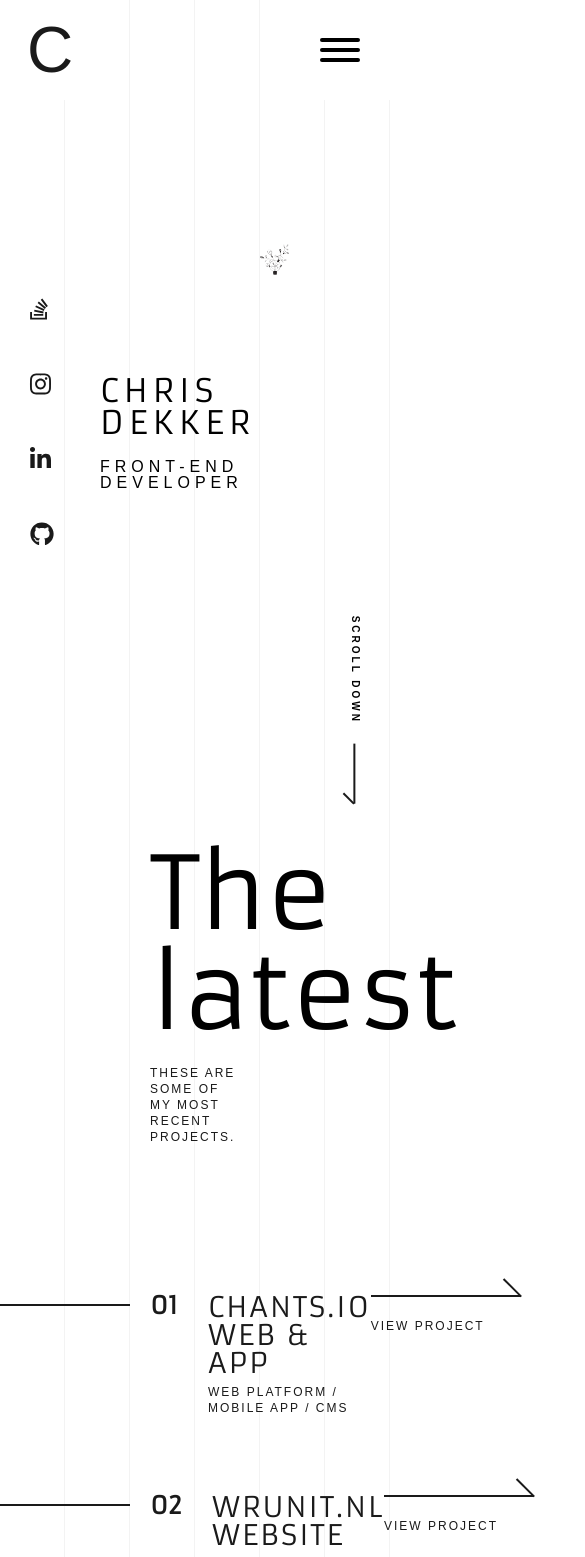
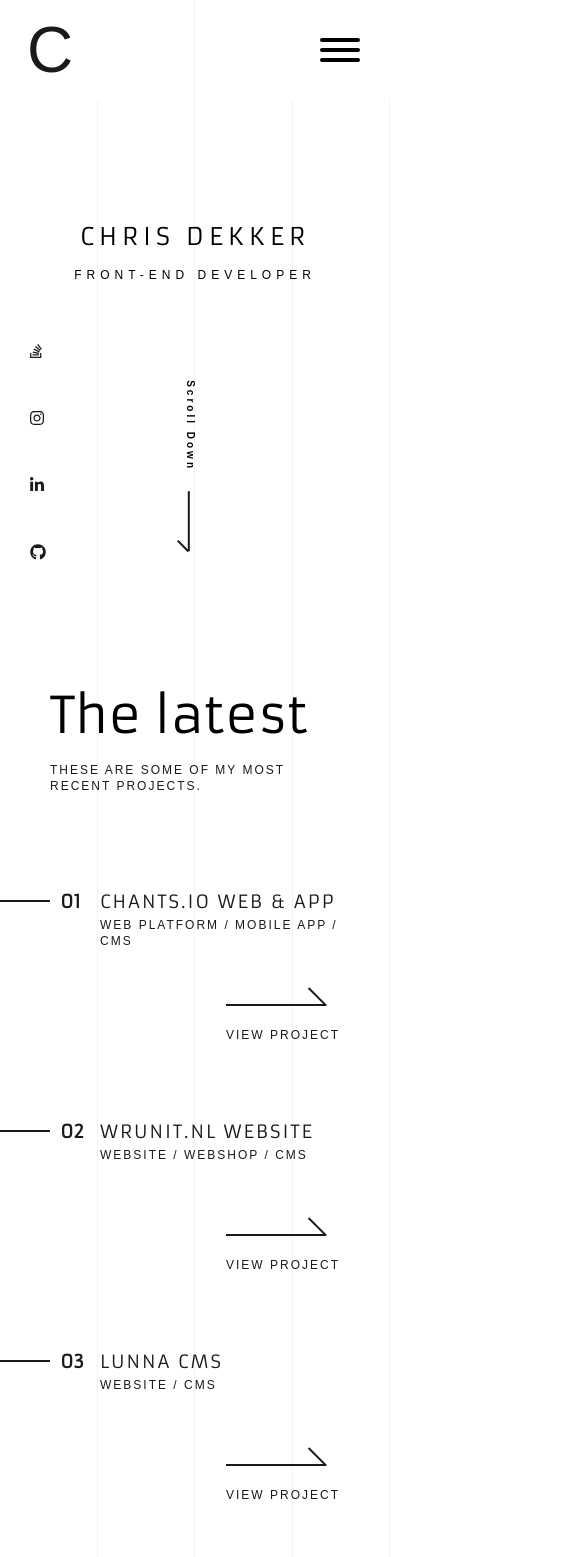
Before and after one commit to chrisd1997/portfolio, a React (Create React App) app: page / in a window 390 px wide. Shown: the top 1557 px of the page, 585 px wide, since content can reach past the window. Built offline with nearby package versions, Linux system fonts and the light colour scheme; what @fortawesome/pro-light-svg-icons would draw is missing.

Commit message:
-- Responsive design implemented

```diff
--- a/src/About/About.tsx
+++ b/src/About/About.tsx
@@ -18,7 +18,7 @@
             </header>
 
             <section className="text">
-                <p>Hello, my name is Chris Dekker. I'm a 23 year old front-end & app developer currently living in The Netherlands. Programming has been a great part of my life for some time now, I started my first website when I was 14 years old. With my 5+ years of work experience being a web developer and DevOps engineer I'm currently available for the next challenge. I'm currently aiming for job in the London (UK) area as I've always dreamt of living and working there, I just love the city and the people. Feel free to contact me to say hi or if you have any questions.</p>
+                <p>Hello, my name is Chris Dekker. I'm a 23 year old front-end & app developer currently living in The Netherlands. Programming has been a great part of my life for some time now, I started my first website when I was 14 years old. With my 5+ years of work experience being a web developer and DevOps engineer I'm currently available for the next challenge. I'm currently aiming for a job in the London (UK) area as I've always dreamt of living and working there, I just love the city and the people. Feel free to contact me to say hi or if you have any questions.</p>
 
                 <div className="actions">
                     <Button style="default" text="Download my resume" link="/files/Chris_Dekker_-_Front-end_Developer.pdf" internal={false} />
--- a/src/Project/WRUnit.tsx
+++ b/src/Project/WRUnit.tsx
@@ -14,7 +14,7 @@
             <header>
                 <h1>WRUnit.nl Website</h1>
                 <span className="tags">Website / Webshop / CMS</span>
-                <p>WR Unit is specialized in building materials and started growing in 2008 to be the successful company it is today. They recently moved their company to a larger area and with this move also requested a new website.</p>
+                <p>WR Unit specializes in building materials and started growing in 2008 to be the successful company it is today. They recently moved their company to a larger area and with this move also requested a new website.</p>
                 <p>The website is created using the Laravel (PHP) framework and the use of SCSS/SASS, HTML5 and jQuery. The Lunna CMS has been implemented for easy content management.</p>
 
                 <ul>
--- a/src/scss/components/_footer.scss
+++ b/src/scss/components/_footer.scss
@@ -14,6 +14,14 @@
     letter-spacing: 4px;
     font-weight: 300;
     margin-bottom: 40px;
+
+    @media(max-width: 600px) {
+      font-size: 60px;
+    }
+
+    @media(max-width: 380px) {
+      font-size: 50px;
+    }
   }
 
   span {
@@ -23,6 +31,10 @@
     color: $white;
     display: block;
     margin-bottom: 50px;
+
+    @media(max-width: 380px) {
+      font-size: 14px;
+    }
   }
 
   .copy {
--- a/src/scss/components/_lines.scss
+++ b/src/scss/components/_lines.scss
@@ -13,5 +13,23 @@
     height: 100%;
     border-right: 1px solid $light;
     width: 100%;
+
+    @media(max-width: 700px) {
+      &:nth-child(5) {
+        display: none;
+      }
+    }
+
+    @media(max-width: 530px) {
+      &:nth-child(4) {
+        display: none;
+      }
+    }
+
+    @media(max-width: 320px) {
+      &:nth-child(3) {
+        display: none;
+      }
+    }
   }
 }
--- a/src/scss/components/_menu.scss
+++ b/src/scss/components/_menu.scss
@@ -10,6 +10,10 @@
   opacity: 1;
   z-index: 200;
   pointer-events: none;
+
+  @media(max-width: 470px) {
+    flex-direction: column-reverse;
+  }
 
   &.open {
     pointer-events: all;
@@ -72,6 +76,12 @@
     transition: opacity .2s ease-in-out;
     overflow: hidden;
 
+    @media(max-width: 460px) {
+      position: relative;
+      left: 0;
+      margin-top: 50px;
+    }
+
     ul {
       list-style-type: none;
       padding: 0;
@@ -79,9 +89,18 @@
       transform: translateX(-100%);
       transition: transform .1s cubic-bezier(.27,.46,.55,.33) .4s;
 
+      @media(max-width: 460px) {
+        display: inline-flex;
+      }
+
       li {
         &:not(:last-child) {
           margin-bottom: 50px;
+
+          @media(max-width: 460px) {
+            margin-bottom: 0;
+            margin-right: 50px;
+          }
         }
 
         a {
@@ -114,6 +133,15 @@
       align-items: center;
       min-height: 100px;
 
+      @media(max-width: 678px) {
+        font-size: 30px;
+      }
+
+      @media(max-width: 460px) {
+        font-size: 25px;
+        min-height: 80px;
+      }
+
       a {
         color: $text_hover;
         text-decoration: none;
@@ -123,6 +151,7 @@
         transform: translateY(100px);
         transition: transform .1s cubic-bezier(.27,.46,.55,.33), color .2s ease-in-out;
         transition-delay: .2s;
+        font-weight: 700;
 
         &:hover, &.active {
           color: $white;
@@ -148,6 +177,14 @@
           top: 18px;
           opacity: 0;
           transition: all .4s ease-in-out;
+
+          @media(max-width: 678px) {
+            top: 13px;
+          }
+
+          @media(max-width: 460px) {
+            top: 11px;
+          }
         }
 
         &:before {
@@ -162,6 +199,16 @@
           opacity: 0;
           top: -30px;
           transition: opacity .2s ease-in-out;
+
+          @media(max-width: 678px) {
+            font-size: 2em;
+            top: -15px;
+          }
+
+          @media(max-width: 460px) {
+            top: -18px;
+            font-size: 2.5em;
+          }
         }
       }
     }
--- a/src/scss/components/_nav.scss
+++ b/src/scss/components/_nav.scss
@@ -46,6 +46,12 @@
     align-items: center;
     justify-content: center;
     transition: background-color .2s ease-in-out;
+
+    @media(max-width: 380px) {
+      font-size: 50px;
+      height: 80px;
+      width: 80px;
+    }
   }
 
   .nav-icon {
@@ -53,16 +59,19 @@
     border: 0;
     outline: none;
     color: $text;
-    font-size: 30px;
     padding: 0;
     margin: 0;
-    line-height: 30px;
     height: 100px;
     width: 100px;
     display: flex;
     align-items: center;
     justify-content: center;
     background-color: #fff;
+
+    @media(max-width: 380px) {
+      height: 80px;
+      width: 80px;
+    }
 
     .hamburger-inner {
       &:before, &:after {
--- a/src/scss/contact/_contact.scss
+++ b/src/scss/contact/_contact.scss
@@ -5,6 +5,19 @@
   justify-content: center;
   min-height: 100vh;
   position: relative;
+  padding: 0 100px;
+
+  @media(max-width: 840px) {
+    padding: 100px;
+  }
+
+  @media(max-width: 470px) {
+    padding: 100px 50px;
+  }
+
+  @media(max-width: 420px) {
+    padding: 100px 20px;
+  }
 
   .tag {
     position: fixed;
@@ -14,18 +27,38 @@
     text-transform: uppercase;
     font-size: 12px;
     font-weight: 700;
+
+    @media(max-width: 470px) {
+      display: none;
+    }
   }
 
   .contact-inner {
     h1 {
       font-size: 64px;
       font-family: 'Armata', sans-serif;
+
+      @media(max-width: 840px) {
+        font-size: 50px;
+      }
+
+      @media(max-width: 520px) {
+        font-size: 40px;
+      }
     }
 
     p {
       width: 80%;
       line-height: 30px;
       font-family: 'Armata', sans-serif;
+
+      @media(max-width: 840px) {
+        font-size: 14px;
+      }
+
+      @media(max-width: 620px) {
+        width: 100%;
+      }
     }
 
     .form-wrapper {
@@ -33,8 +66,18 @@
       flex-direction: row;
       margin-top: 80px;
 
+      @media(max-width: 840px) {
+        flex-direction: column;
+      }
+
       .channels {
         width: 60%;
+        margin-right: 50px;
+
+        @media(max-width: 840px) {
+          width: 100%;
+          margin-right: 0;
+        }
 
         ul {
           list-style-type: none;
@@ -66,6 +109,10 @@
       .form {
         width: 100%;
 
+        @media(max-width: 840px) {
+          margin-top: 30px;
+        }
+
         .input-wrapper {
           margin-bottom: 20px;
         }
--- a/src/scss/home/_home.scss
+++ b/src/scss/home/_home.scss
@@ -10,9 +10,25 @@
     padding: 0 100px;
     position: relative;
 
+    @media(max-width: 800px) {
+      padding: 0 50px;
+    }
+
+    @media(max-width: 720px) {
+      height: 70vh;
+    }
+
+    @media(max-width: 380px) {
+      padding: 0 20px;
+    }
+
     .links {
       position: absolute;
       left: 30px;
+
+      @media(max-width: 840px) {
+        bottom: 30px;
+      }
 
       ul {
         list-style-type: none;
@@ -29,6 +45,10 @@
             font-size: 24px;
             transition: color .2s ease-in-out;
 
+            @media(max-width: 450px) {
+              font-size: 16px;
+            }
+
             &:hover {
               color: $text_hover;
             }
@@ -37,19 +57,40 @@
       }
     }
 
+    .header-content {
+      text-align: center;
+
+      @media(max-width: 700px) {
+        margin-bottom: 100px;
+        width: 100%;
+      }
+
+      @media(max-width: 380px) {
+        margin-bottom: 200px;
+      }
+
       h1 {
         letter-spacing: 5px;
         text-transform: uppercase;
         font-weight: 500;
-      margin-right: -60px;
         margin-bottom: 20px;
         font-family: 'Armata', sans-serif;
+
+        @media(max-width: 390px) {
+          font-size: 24px;
+        }
       }
 
       span {
         font-weight: 200;
         text-transform: uppercase;
         letter-spacing: 5px;
+        display: block;
+
+        @media(max-width: 800px) {
+          font-size: 12px;
+        }
+      }
     }
 
     .image {
@@ -59,6 +100,22 @@
       background-position: 50% 30%;
       height: 100%;
       width: 30%;
+
+      @media(max-width: 1300px) {
+        width: 40%;
+      }
+
+      @media(max-width: 992px) {
+        width: 50%;
+      }
+
+      @media(max-width: 800px) {
+        width: 55%;
+      }
+
+      @media(max-width: 720px) {
+        display: none;
+      }
     }
 
     .scroll {
@@ -68,8 +125,16 @@
       transform-origin: top right;
       transform: rotate(90deg);
       display: flex;
-      justify-content: center;
+      justify-content: flex-end;
       align-items: center;
+
+      @media(max-width: 768px) {
+        right: 50%;
+      }
+
+      @media(max-width: 340px) {
+        width: 200px;
+      }
 
       span {
         font-size: 10px;
@@ -105,6 +170,15 @@
     padding: 0 150px 50px 150px;
     position: relative;
 
+    @media(max-width: 800px) {
+      margin-top: 100px;
+      padding: 0 50px 50px 50px;
+    }
+
+    @media(max-width: 380px) {
+      padding: 0 20px 20px 20px;
+    }
+
     .header {
       h2 {
         font-size: 100px;
@@ -112,6 +186,18 @@
         font-family: 'Armata', sans-serif;
         margin-bottom: 20px;
         margin-top: 0;
+
+        @media(max-width: 890px) {
+          font-size: 70px;
+        }
+
+        @media(max-width: 460px) {
+          font-size: 50px;
+        }
+
+        @media(max-width: 320px) {
+          font-size: 40px;
+        }
       }
 
       span {
@@ -126,11 +212,16 @@
     .projects-wrapper {
       margin-top: 150px;
 
+      @media(max-width: 800px) {
+        margin-top: 100px;
+      }
+
       .project {
         min-height: 150px;
         margin-bottom: 50px;
         position: relative;
 
+        @media(min-width: 840px) {
           &:hover {
             a {
               color: $white;
@@ -166,6 +257,11 @@
               }
             }
           }
+        }
+
+        @media(max-width: 630px) {
+          min-height: 180px;
+        }
 
         .background {
           background-color: $test;
@@ -194,6 +290,20 @@
           align-items: center;
           margin-right: 30px;
 
+          @media(max-width: 700px) {
+            width: 70px;
+            padding-left: 30px;
+          }
+
+          @media(max-width: 600px) {
+            width: 20px;
+            padding-left: 10px;
+          }
+
+          @media(max-width: 380px) {
+            padding-left: 15px;
+          }
+
           &:before {
             content: '';
             height: 2px;
@@ -203,6 +313,20 @@
             position: absolute;
             left: -150px;
             transition: border-top .2s ease-in-out .6s;
+
+            @media(max-width: 700px) {
+              width: 70px;
+              left: -50px;
+            }
+
+            @media(max-width: 600px) {
+              width: 50px;
+            }
+
+            @media(max-width: 380px) {
+              width: 30px;
+              left: -20px;
+            }
           }
 
           span {
@@ -210,19 +334,46 @@
             font-family: 'Armata', sans-serif;
             font-size: 24px;
             display: block;
+
+            @media(max-width: 600px) {
+              font-size: 18px;
+            }
+
+            @media(max-width: 380px) {
+              font-size: 14px;
+            }
           }
         }
 
         .content {
+          @media(max-width: 800px) {
+            margin-right: 20px;
+          }
+
+          @media(max-width: 630px) {
+            margin-right: 0;
+          }
+
           h4 {
             margin-top: 0;
             font-family: 'Armata', sans-serif;
             font-size: 28px;
             font-weight: 200;
             text-transform: uppercase;
-            line-height: 28px;
             letter-spacing: 2px;
             margin-bottom: 5px;
+
+            @media(max-width: 890px) {
+              font-size: 24px;
+            }
+
+            @media(max-width: 460px) {
+              font-size: 18px;
+            }
+
+            @media(max-width: 310px) {
+              font-size: 14px;
+            }
           }
 
           span {
@@ -230,6 +381,10 @@
             font-size: 12px;
             font-weight: 200;
             letter-spacing: 2px;
+
+            @media(max-width: 310px) {
+              font-size: 10px;
+            }
           }
         }
 
@@ -238,6 +393,12 @@
           display: flex;
           flex-direction: column;
           align-items: flex-end;
+
+          @media(max-width: 630px) {
+            position: absolute;
+            top: 110px;
+            right: 0;
+          }
 
           .action-inner {
             position: relative;
@@ -263,6 +424,10 @@
               transition: border-bottom .2s ease-in-out;
               transition-delay: .5s;
 
+              @media(max-width: 800px) {
+                width: 100px;
+              }
+
               &:after {
                 content: '';
                 height: 2px;
@@ -287,6 +452,9 @@
               color: $text;
               transition: color .2s ease-in-out;
               transition-delay: .5s;
+
+              @media(max-width: 310px) {
+                font-size: 10px;
               }
             }
           }
@@ -294,3 +462,4 @@
       }
     }
   }
+}
--- a/src/scss/not-found/_not-found.scss
+++ b/src/scss/not-found/_not-found.scss
@@ -11,15 +11,41 @@
   align-items: center;
   justify-content: center;
 
+  @media(max-width: 760px) {
+    flex-direction: column;
+    padding: 80px 0;
+  }
+
   .content {
     display: flex;
     flex-direction: column;
     align-items: center;
 
+    @media(max-width: 1000px) {
+      margin-right: 50px;
+    }
+
+    @media(max-width: 760px) {
+      margin-right: 0;
+      margin-bottom: 50px;
+    }
+
     h1 {
       font-size: 128px;
       margin-bottom: 20px;
       font-family: 'Armata', sans-serif;
+
+      @media(max-width: 1000px) {
+        font-size: 100px;
+      }
+
+      @media(max-width: 790px) {
+        font-size: 80px;
+      }
+
+      @media(max-width: 520px) {
+        font-size: 70px;
+      }
     }
 
     h4 {
@@ -27,6 +53,18 @@
       font-size: 32px;
       font-family: 'Armata', sans-serif;
       margin-bottom: 30px;
+
+      @media(max-width: 1000px) {
+        font-size: 28px;
+      }
+
+      @media(max-width: 790px) {
+        font-size: 24px;
+      }
+
+      @media(max-width: 520px) {
+        font-size: 18px;
+      }
     }
 
     span {
@@ -35,6 +73,14 @@
       display: block;
       margin-bottom: 50px;
       font-weight: 700;
+
+      @media(max-width: 760px) {
+        margin-bottom: 30px;
+      }
+
+      @media(max-width: 520px) {
+        font-size: 12px;
+      }
     }
   }
 
@@ -45,5 +91,17 @@
     background-size: contain;
     background-repeat: no-repeat;
     background-position: right;
+
+    @media(max-width: 760px) {
+      width: 40%;
+    }
+
+    @media(max-width: 420px) {
+      width: 60%;
+    }
+
+    @media(max-width: 320px) {
+      width: 80%;
+    }
   }
 }
--- a/src/scss/project/_project.scss
+++ b/src/scss/project/_project.scss
@@ -7,6 +7,22 @@
   position: relative;
   padding: 150px 200px;
 
+  @media(max-width: 1300px) {
+    padding: 150px;
+  }
+
+  @media(max-width: 800px) {
+    padding: 150px 100px;
+  }
+
+  @media(max-width: 500px) {
+    padding: 150px 50px;
+  }
+
+  @media(max-width: 420px) {
+    padding: 150px 20px;
+  }
+
   .tag {
     position: fixed;
     left: 20px;
@@ -15,6 +31,10 @@
     text-transform: uppercase;
     font-size: 12px;
     font-weight: 700;
+
+    @media(max-width: 500px) {
+      display: none;
+    }
   }
 
   header {
@@ -22,6 +42,19 @@
       font-size: 64px;
       font-family: 'Armata', sans-serif;
       margin-bottom: 30px;
+
+      @media(max-width: 1150px) {
+        font-size: 55px;
+      }
+
+      @media(max-width: 830px) {
+        font-size: 45px;
+      }
+
+      @media(max-width: 740px) {
+        font-size: 30px;
+        line-height: 40px;
+      }
     }
 
     .tags {
@@ -31,6 +64,10 @@
       display: block;
       margin-bottom: 40px;
       color: $text_hover;
+
+      @media(max-width: 740px) {
+        font-size: 14px;
+      }
     }
 
     p {
@@ -38,6 +75,15 @@
       line-height: 30px;
       font-family: 'Armata', sans-serif;
       margin-bottom: 50px;
+
+      @media(max-width: 1150px) {
+        width: 80%;
+      }
+
+      @media(max-width: 880px) {
+        width: 100%;
+        font-size: 14px;
+      }
     }
 
     ul {
@@ -49,6 +95,7 @@
         display: inline-flex;
         align-items: center;
         margin-right: 40px;
+        margin-bottom: 40px;
 
         .icon-wrapper {
           display: flex;
@@ -85,7 +132,7 @@
     flex-direction: row;
     flex-wrap: wrap;
     width: 100%;
-    margin-top: 100px;
+    margin-top: 60px;
     justify-content: space-between;
 
     .image {
@@ -95,6 +142,15 @@
       background-repeat: no-repeat;
       height: 500px;
       margin-bottom: 50px;
+
+      @media(max-width: 1100px) {
+        flex: 0 0 100%;
+        height: 400px;
+      }
+
+      @media(max-width: 500px) {
+        height: 300px;
+      }
 
       &:last-child {
         flex: 0 0 100%;
@@ -111,6 +167,12 @@
     h4 {
       font-size: 32px;
       font-family: 'Armata', sans-serif;
+
+      @media(max-width: 400px) {
+        font-size: 28px;
+        text-align: center;
+        line-height: 40px;
+      }
     }
   }
 }
```
Also changed, not shown: src/scss/about/_about.scss (+120 -0 lines). Lines whose indentation alone changed are shown as unchanged.
